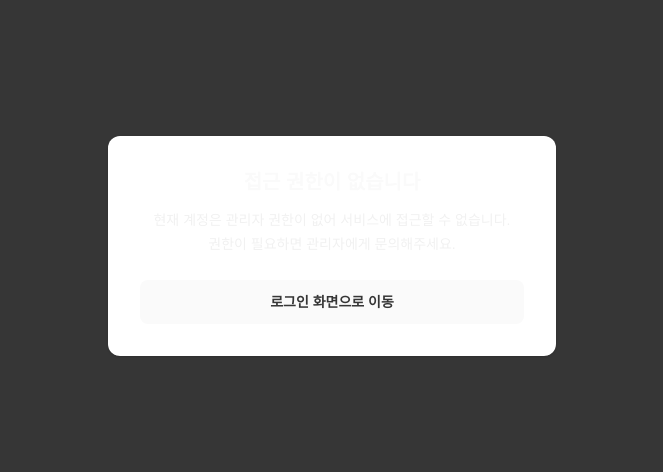
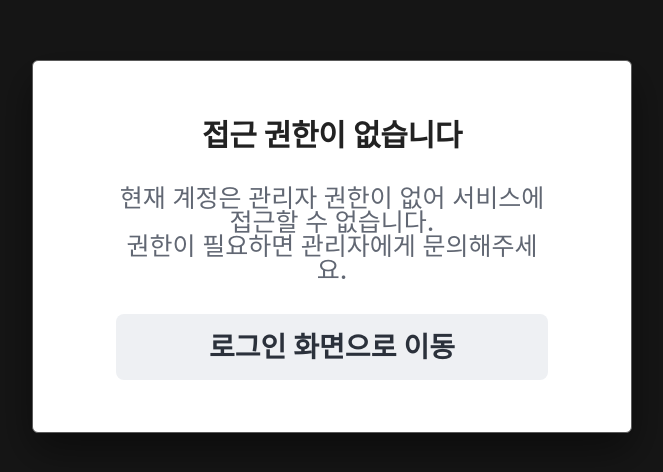
Before and after one commit to barowoori/foodpin-admin-fe, a React (Vite) app: page /unauthorized in a window 1280 px wide. Shown: the part 154-626 px from the top of the page, without its empty margins (308-971 px from the left). Built offline with nearby package versions, Linux system fonts and the light colour scheme; no server answers.

Commit message:
refactor: 권한 외 접근 화면을 Modal 컴포넌트 기반으로 전환

```diff
--- a/src/pages/UnauthorizedAccessPage.tsx
+++ b/src/pages/UnauthorizedAccessPage.tsx
@@ -1,4 +1,5 @@
 import { useNavigate } from "react-router";
+import { Modal } from "../shared";
 
 function UnauthorizedAccessPage() {
   const navigate = useNavigate();
@@ -8,23 +9,33 @@ function UnauthorizedAccessPage() {
   };
 
   return (
-    <div className="bg-bg-app font-pretendard flex min-h-dvh items-center justify-center px-6">
-      <div className="w-full max-w-md rounded-xl bg-white p-8 text-center shadow-sm">
-        <h1 className="text-fg-primary text-xl font-semibold">접근 권한이 없습니다</h1>
-        <p className="text-fg-secondary mt-3 text-sm leading-6">
+    <>
+      <div className="bg-bg-app min-h-dvh w-full" />
+      <Modal
+        closeOnBackdrop={false}
+        className="max-w-150 border-[#e5e7eb] bg-white px-8 py-8 text-[#2d3138]"
+      >
+        <div className="w-full max-w-120 text-center">
+          <Modal.Header className="justify-center pt-1 pb-2 text-[30px] font-semibold tracking-[-0.01em] text-[#2d3138]">
+            접근 권한이 없습니다
+          </Modal.Header>
+          <Modal.Description className="mt-4 text-center text-[25px] leading-6 font-medium text-[#616773]">
             현재 계정은 관리자 권한이 없어 서비스에 접근할 수 없습니다.
-          <br />
+            {"\n"}
             권한이 필요하면 관리자에게 문의해주세요.
-        </p>
+          </Modal.Description>
+          <Modal.ButtonLayout className="mt-8 px-0 pb-0">
             <button
               type="button"
               onClick={handleMoveToLogin}
-          className="bg-fg-primary text-bg-app mt-6 w-full rounded-lg px-4 py-3 text-sm font-semibold"
+              className="w-full cursor-pointer rounded-lg bg-[#eef0f3] px-4 py-3 text-[28px] font-semibold text-[#2b313b] transition-colors hover:bg-[#e4e8ee] active:bg-[#dbe0e8]"
             >
               로그인 화면으로 이동
             </button>
+          </Modal.ButtonLayout>
         </div>
-    </div>
+      </Modal>
+    </>
   );
 }
 
```
Lines whose indentation alone changed are shown as unchanged.
